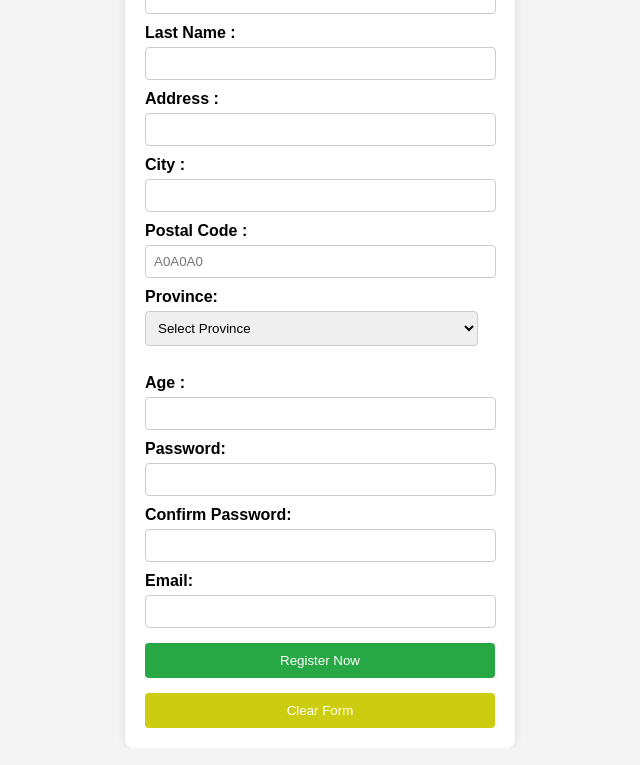
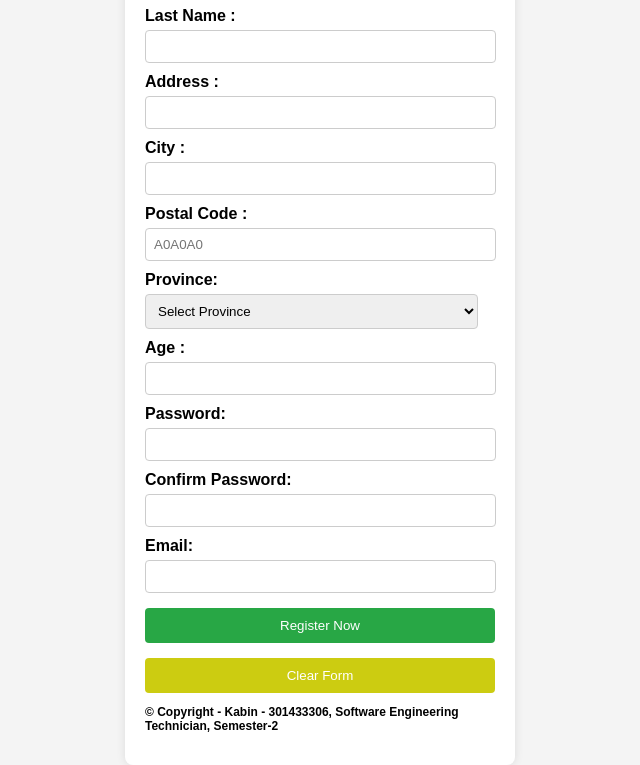
Before and after one commit to k-ghale/web-client-web-dev, a plain HTML site: page assignment3/assignment4.html in a window 1280 px wide. Shown: the part 91-856 px from the top of the page, without its empty margins (320-960 px from the left). Drawn offline with Linux system fonts and the light colour scheme.

Commit message:
Assignment 3

```diff
--- a/assignment3/assignment4.html
+++ b/assignment3/assignment4.html
@@ -35,7 +35,7 @@
                     <option value="SK">SK</option>
                     <option value="AB">AB</option>
                     <option value="BC">BC</option>
-                </select><br><br>
+                </select><br>
 
                 <label for="age">Age :</label>
                 <input type="text" id="age" name="age" ><br>
@@ -53,8 +53,9 @@
                 <input type="reset" name="reset" value="Clear Form">
             </form>
 
+            <p id="copyright">&copy;&nbsp;Copyright - Kabin - 301433306, Software Engineering Technician, Semester-2</p>
+        </div>
 
-        </div>
-        <script src="./script.js"></script>
-    </body>
+<script src="./script.js"></script>
+</body>
 </html>
--- a/assignment3/style/style.css
+++ b/assignment3/style/style.css
@@ -63,3 +63,8 @@ input[type="submit"]:hover {
 input[type="reset"]:hover {
     background-color: #ccc;
 }
+
+#copyright{
+    font-size: 12px;
+    font-weight: bold;
+}
```
